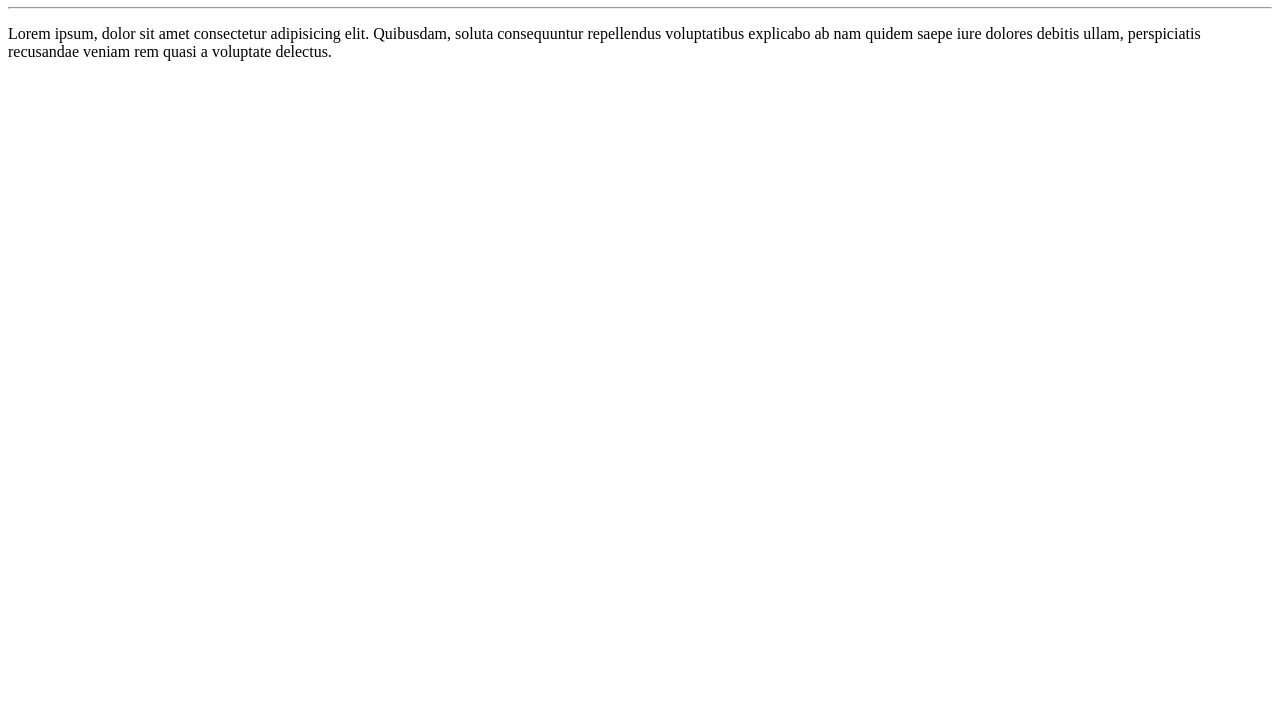
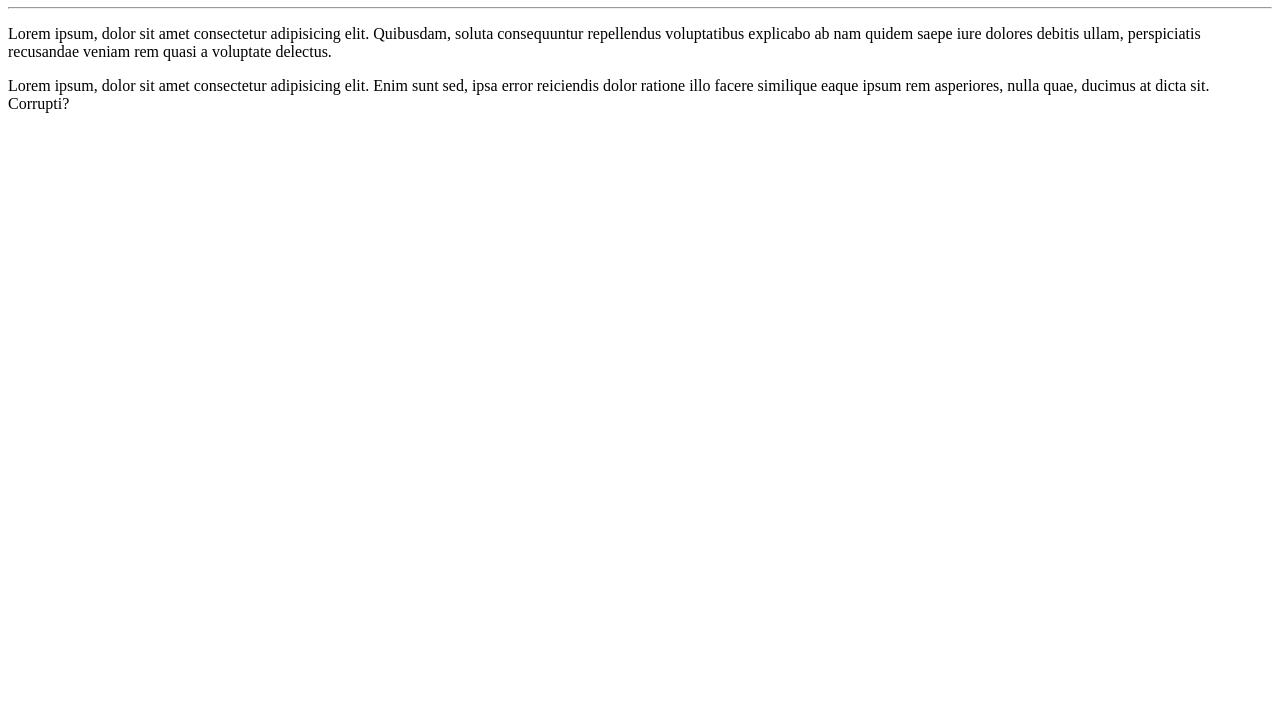
Before and after one commit to caionomura/Ola-mundo, a plain HTML site: page Site-exemplo/index.html in a window 1280 px wide. Shown: the part 73-800 px from the top of the page. Drawn offline with Linux system fonts and the light colour scheme.

Commit message:
adicionei um paragrafo

```diff
--- a/Site-exemplo/index.html
+++ b/Site-exemplo/index.html
@@ -10,5 +10,6 @@
     <h1>Olá, mundo!</h1>
     <hr>
     <p>Lorem ipsum, dolor sit amet consectetur adipisicing elit. Quibusdam, soluta consequuntur repellendus voluptatibus explicabo ab nam quidem saepe iure dolores debitis ullam, perspiciatis recusandae veniam rem quasi a voluptate delectus.</p>
+    <p>Lorem ipsum, dolor sit amet consectetur adipisicing elit. Enim sunt sed, ipsa error reiciendis dolor ratione illo facere similique eaque ipsum rem asperiores, nulla quae, ducimus at dicta sit. Corrupti?</p>
 </body>
 </html>
```
